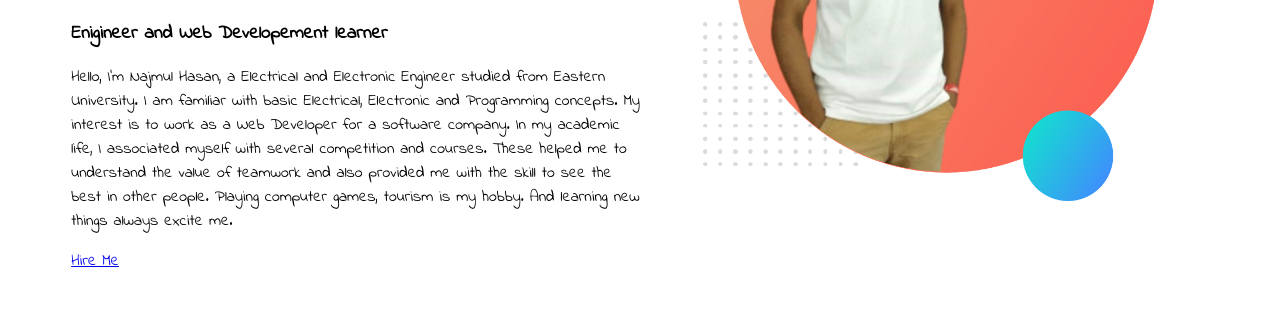
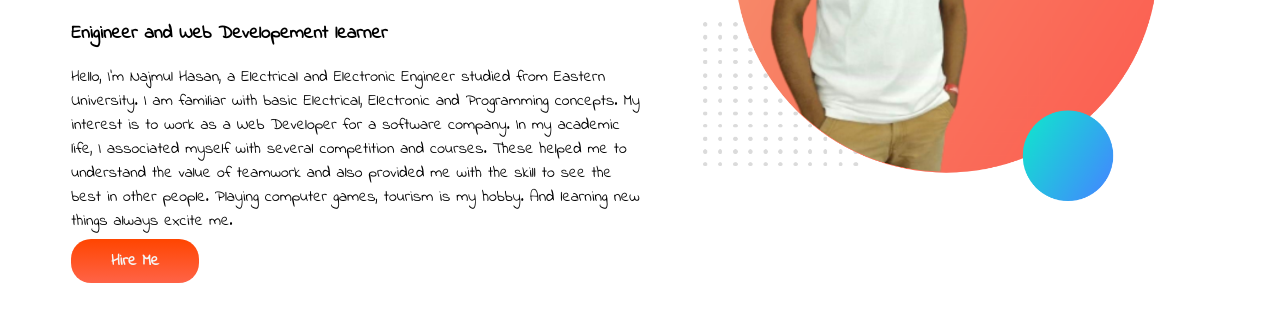
Before and after one commit to nhnajmul17/developer-portfolio, a plain HTML site: page index.html in a window 1280 px wide. Shown: the part 259-580 px from the top of the page. Drawn offline with Linux system fonts and the light colour scheme.

Commit message:
button added

```diff
--- a/index.html
+++ b/index.html
@@ -27,7 +27,8 @@
                 helped me to understand the value of teamwork and also provided me with the skill to see the best in
                 other
                 people. Playing computer games, tourism is my hobby. And learning new things always excite me.</p>
-            <a target="_blank" href="https://www.linkedin.com/in/najmul-hasan-9555a5197/">Hire Me</a>
+            <a class="link-button" target="_blank" href="https://www.linkedin.com/in/najmul-hasan-9555a5197/">Hire
+                Me</a>
         </div>
         <div class="half-width"> <img src="images/pp-bg.png" alt="Profile picture">
         </div>
--- a/style.css
+++ b/style.css
@@ -6,3 +6,9 @@ section{display:flex;}
 .half-width{width:50%;
 padding-left:5%;}
 .half-width img {width: 80%;}
+.link-button{ text-decoration: none;
+background-image:linear-gradient(orangered,tomato);
+padding: 10px 40px;
+color: whitesmoke;
+font-weight:700;
+border-radius: 20px;}
```
